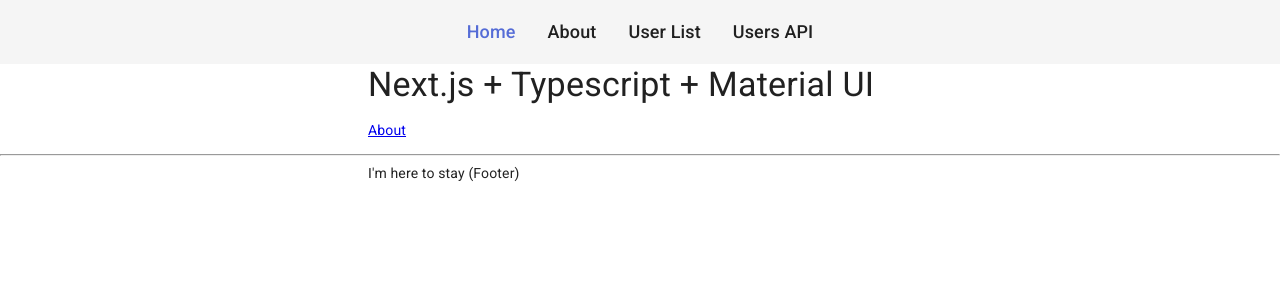
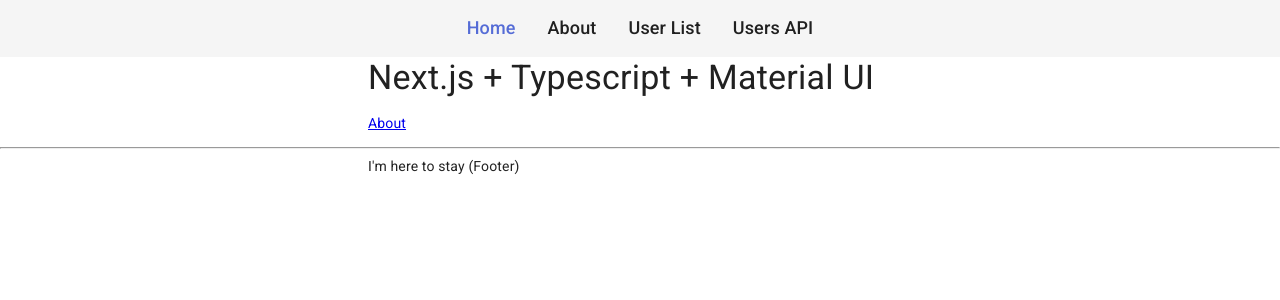
Before and after one commit to hankei6km/image-url-workbench, a Next.js app: page / in a window 1280 px wide. Shown: the top 300 px of the page. Built offline with nearby package versions, Linux system fonts and the light colour scheme.

Commit message:
Set "dense" to variant of Toolbar

```diff
--- a/components/Layout.tsx
+++ b/components/Layout.tsx
@@ -69,7 +69,7 @@ const Layout = ({ children, title = 'This is the default title' }: Props) => {
         <meta name="viewport" content="initial-scale=1.0, width=device-width" />
       </Head>
       <AppBar color="default" position="static" elevation={0}>
-        <Toolbar>
+        <Toolbar variant="dense">
           {[
             { label: 'Home', href: '/' },
             { label: 'About', href: '/about' },
```
